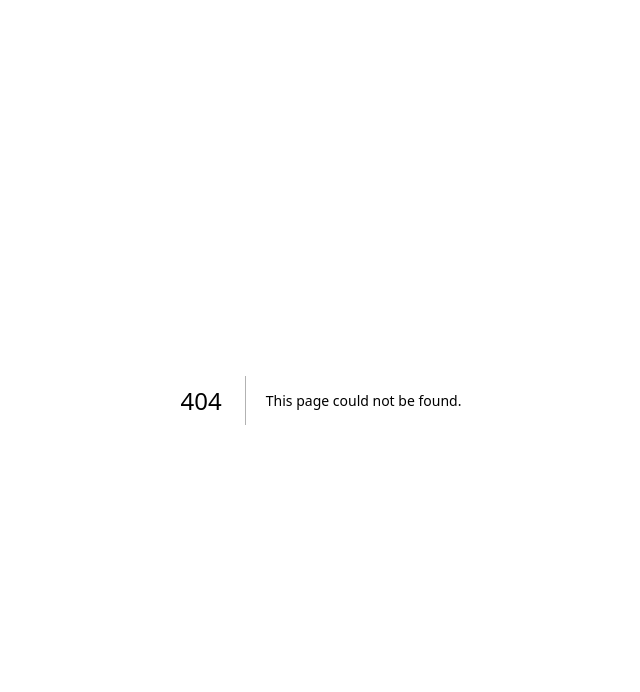
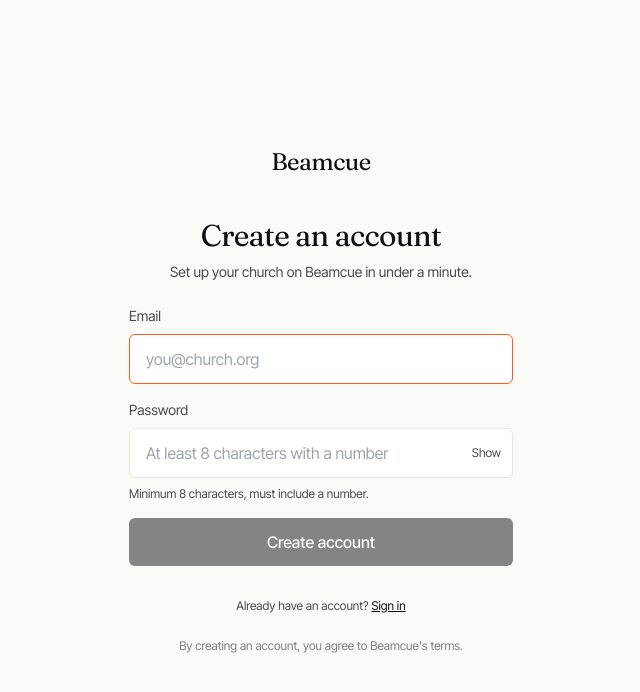
Before and after one commit to beamcue/beamcueapp, a Next.js app: page /signup in a window 1280 px wide. Before the commit this address had no page. Shown: the top 692 px of the page, without its empty margins (319-959 px from the left). Built offline with nearby package versions, Linux system fonts and the light colour scheme.

Commit message:
Create page.tsx
Add sign-up page with email and password

```diff
--- /dev/null
+++ b/app/signup/page.tsx
@@ -0,0 +1,154 @@
+'use client';
+
+import { useState } from 'react';
+import Link from 'next/link';
+import { useRouter } from 'next/navigation';
+import { createClient } from '@/lib/supabase-client';
+
+type Status = 'idle' | 'submitting' | 'error';
+
+export default function SignupPage() {
+  const router = useRouter();
+  const [email, setEmail] = useState('');
+  const [password, setPassword] = useState('');
+  const [showPassword, setShowPassword] = useState(false);
+  const [status, setStatus] = useState<Status>('idle');
+  const [errorMsg, setErrorMsg] = useState('');
+
+  function validatePassword(pw: string): string | null {
+    if (pw.length < 8) {
+      return 'Password must be at least 8 characters.';
+    }
+    if (!/\d/.test(pw)) {
+      return 'Password must contain at least one number.';
+    }
+    return null;
+  }
+
+  async function handleSubmit(e: React.FormEvent) {
+    e.preventDefault();
+    setErrorMsg('');
+
+    const validationError = validatePassword(password);
+    if (validationError) {
+      setStatus('error');
+      setErrorMsg(validationError);
+      return;
+    }
+
+    setStatus('submitting');
+
+    const supabase = createClient();
+    const { error } = await supabase.auth.signUp({
+      email,
+      password,
+      options: {
+        emailRedirectTo: `${window.location.origin}/auth/callback`,
+      },
+    });
+
+    if (error) {
+      setStatus('error');
+      if (error.message.toLowerCase().includes('already registered')) {
+        setErrorMsg('That email is already registered. Try signing in instead.');
+      } else {
+        setErrorMsg(error.message);
+      }
+      return;
+    }
+
+    // Signup succeeded — supabase auto-signs the user in (since email confirmation is off)
+    router.push('/dashboard');
+    router.refresh();
+  }
+
+  return (
+    <main className="min-h-screen bg-cream text-ink flex flex-col items-center justify-center px-6 py-12">
+      <div className="w-full max-w-sm">
+        <Link href="/" className="block font-serif text-2xl tracking-tight mb-10 text-center">
+          Beamcue
+        </Link>
+
+        <form onSubmit={handleSubmit} className="space-y-4">
+          <div className="text-center mb-6">
+            <h1 className="font-serif text-3xl tracking-tight mb-2">Create an account</h1>
+            <p className="text-sm text-muted">
+              Set up your church on Beamcue in under a minute.
+            </p>
+          </div>
+
+          <div>
+            <label htmlFor="email" className="block text-sm text-muted mb-2">
+              Email
+            </label>
+            <input
+              id="email"
+              type="email"
+              required
+              autoFocus
+              value={email}
+              onChange={(e) => setEmail(e.target.value)}
+              placeholder="you@church.org"
+              className="w-full px-4 py-3 bg-white border border-line rounded-md focus:outline-none focus:border-beam transition"
+              disabled={status === 'submitting'}
+              autoComplete="email"
+            />
+          </div>
+
+          <div>
+            <label htmlFor="password" className="block text-sm text-muted mb-2">
+              Password
+            </label>
+            <div className="relative">
+              <input
+                id="password"
+                type={showPassword ? 'text' : 'password'}
+                required
+                value={password}
+                onChange={(e) => setPassword(e.target.value)}
+                placeholder="At least 8 characters with a number"
+                className="w-full px-4 py-3 pr-20 bg-white border border-line rounded-md focus:outline-none focus:border-beam transition"
+                disabled={status === 'submitting'}
+                autoComplete="new-password"
+              />
+              <button
+                type="button"
+                onClick={() => setShowPassword(!showPassword)}
+                className="absolute right-3 top-1/2 -translate-y-1/2 text-xs text-muted hover:text-ink"
+                tabIndex={-1}
+              >
+                {showPassword ? 'Hide' : 'Show'}
+              </button>
+            </div>
+            <p className="text-xs text-muted mt-2">
+              Minimum 8 characters, must include a number.
+            </p>
+          </div>
+
+          <button
+            type="submit"
+            disabled={status === 'submitting' || !email || !password}
+            className="w-full px-4 py-3 bg-ink text-cream font-medium rounded-md hover:bg-beam disabled:opacity-50 transition"
+          >
+            {status === 'submitting' ? 'Creating account…' : 'Create account'}
+          </button>
+
+          {status === 'error' && (
+            <p className="text-sm text-red-600 text-center pt-2">{errorMsg}</p>
+          )}
+
+          <p className="text-xs text-muted text-center pt-4">
+            Already have an account?{' '}
+            <Link href="/login" className="text-ink hover:text-beam underline">
+              Sign in
+            </Link>
+          </p>
+
+          <p className="text-xs text-muted/70 text-center pt-2">
+            By creating an account, you agree to Beamcue's terms.
+          </p>
+        </form>
+      </div>
+    </main>
+  );
+}
```
